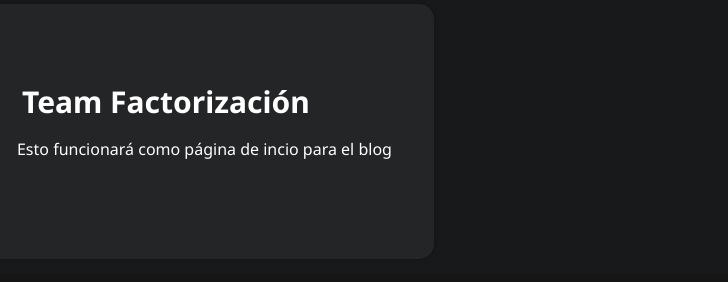
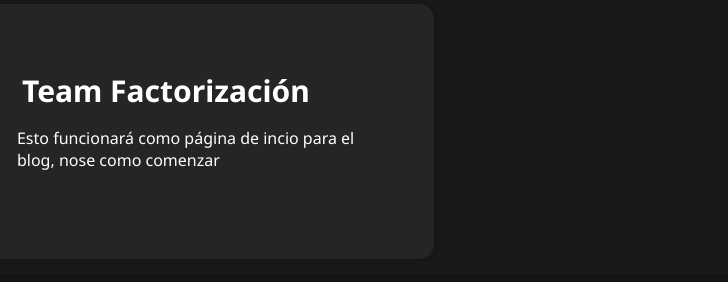
Before and after one commit to davidquintr/teamfactorizacion-blog, a plain HTML site: page index.html in a window 1280 px wide. Shown: the part 97-379 px from the top of the page, 552-1280 px from the left. Drawn offline with Linux system fonts and the light colour scheme.

Commit message:
minimal changes

```diff
--- a/index.html
+++ b/index.html
@@ -4,7 +4,6 @@
         <link rel="stylesheet" type="text/css" href="assets/css/basic.css">
         <link rel="stylesheet" type="text/css" href="assets/css/inblog.css">
         <link rel="stylesheet" type="text/css" href="assets/css/pers-index.css">
-
         <link rel="preconnect" href="https://fonts.googleapis.com">
         <link rel="preconnect" href="https://fonts.gstatic.com" crossorigin>
         <link href="https://fonts.googleapis.com/css2?family=Noto+Sans:ital,wght@0,300;0,400;0,500;0,600;0,700;0,900;1,400&display=swap" rel="stylesheet">
@@ -49,7 +48,7 @@
                         <img src="assets/icons/logo--simplified.svg" id="javascript--logo" class="img--article idk intro" alt="javascriptlogo">
                         <div>
                             <h1 id="high--title">Team Factorización</h1>
-                            <p>Esto funcionará como página de incio para el blog</p>
+                            <p>Esto funcionará como página de incio para el blog, nose como comenzar</p>
                         </div>
                     </div>
                 </article>
```
